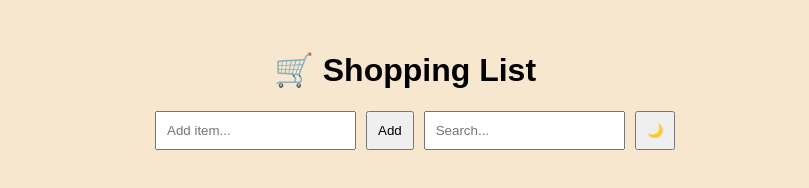
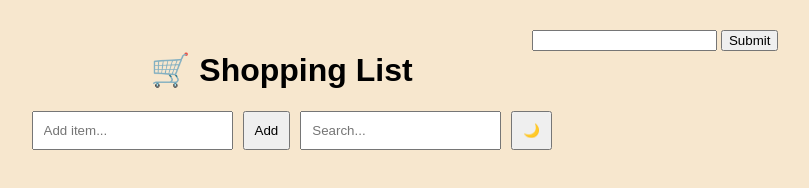
Before and after one commit to scribhue/PersonalProjects, a plain HTML site: page index.html in a window 1280 px wide. Shown: the whole page, without its empty margins (235-1044 px from the left). Drawn offline with Linux system fonts and the light colour scheme.

Commit message:
Update index.html
Test

```diff
--- a/index.html
+++ b/index.html
@@ -17,6 +17,12 @@
     </div>
     <ul id="shoppingList"></ul>
   </div>
+  <div>
+    <form onsubmit="return validate()">
+  <input id="name">
+  <button type="submit">Submit</button>
+</form>
+  </div>
   <script src="script.js"></script>
 </body>
 </html>
```
